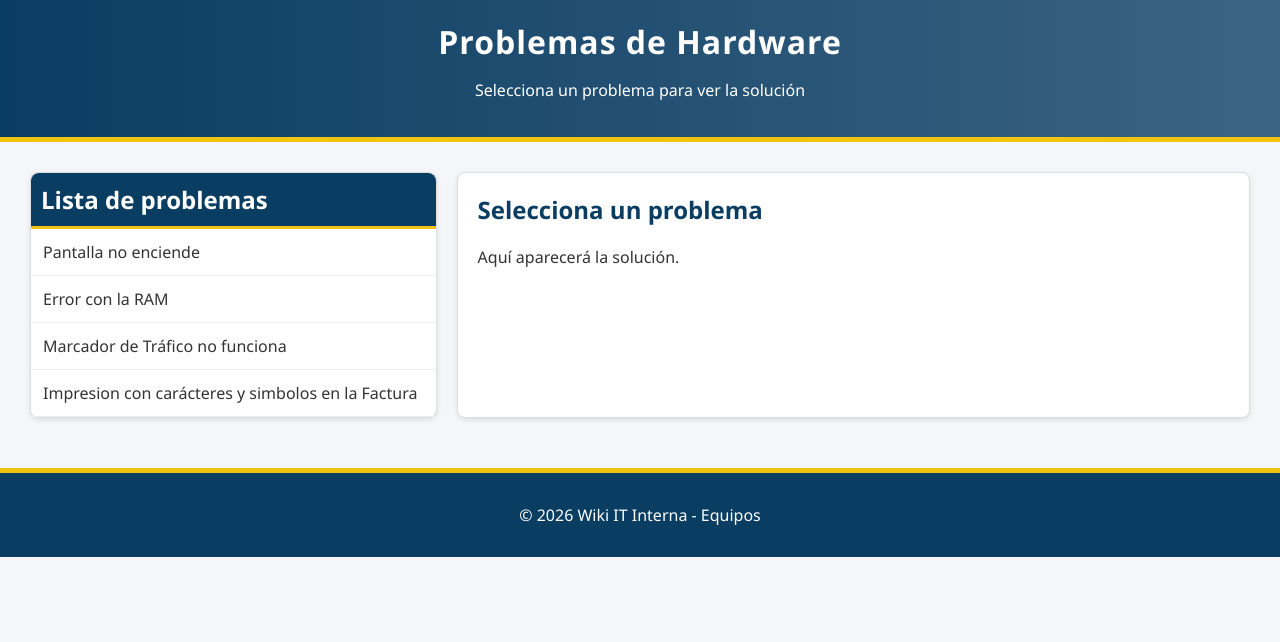
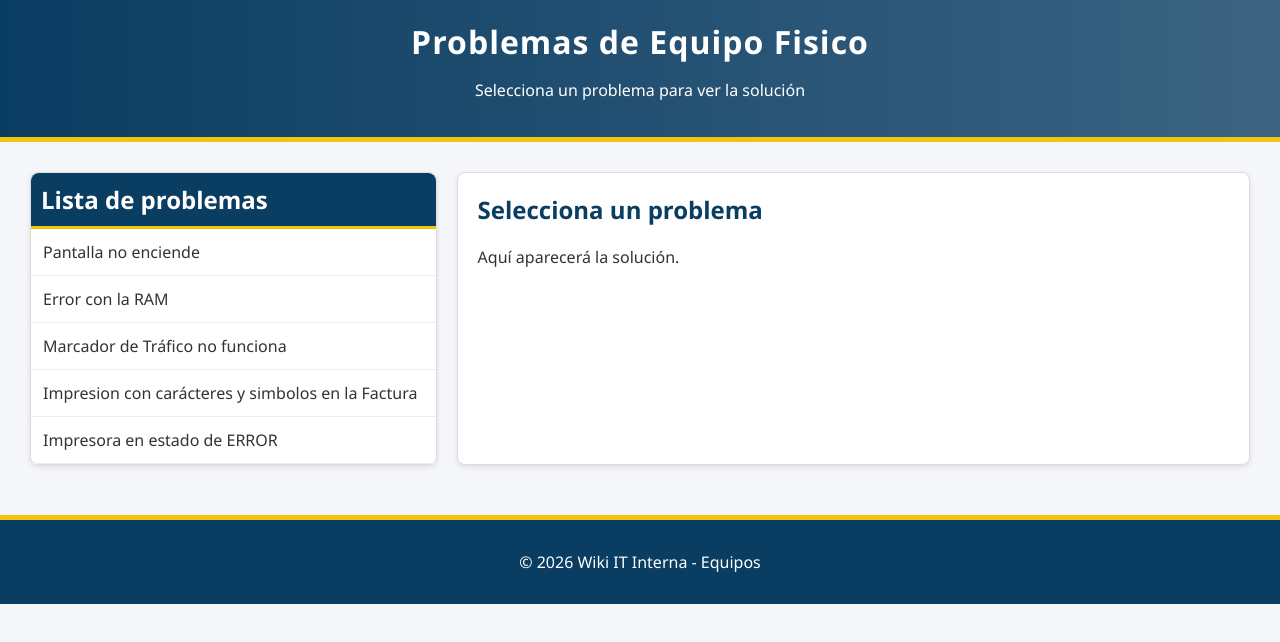
Before and after one commit to samuelprzpp/Wiki_IT_Topaz, a plain HTML site: page EQUIPOS/equipos.html in a window 1280 px wide. Drawn offline with Linux system fonts and the light colour scheme.

Commit message:
Julio23,2026
Julio23,2026

```diff
--- a/EQUIPOS/equipos.html
+++ b/EQUIPOS/equipos.html
@@ -81,7 +81,7 @@
 </head>
 <body>
   <header>
-    <h1>Problemas de Hardware</h1>
+    <h1>Problemas de Equipo Fisico</h1>
     <p>Selecciona un problema para ver la solución</p>
   </header>
 
@@ -93,6 +93,7 @@
       <div class="item" onclick="mostrarSolucion('ram')">Error con la RAM</div>
       <div class="item" onclick="mostrarSolucion('inyector')">Marcador de Tráfico no funciona</div>
       <div class="item" onclick="mostrarSolucion('imp')">Impresion con carácteres y simbolos en la Factura</div>
+      <div class="item" onclick="mostrarSolucion('imp2')">Impresora en estado de ERROR</div>
     </div>
 
     <!-- Panel de solución -->
@@ -133,6 +134,12 @@
           <p><strong>Solución:</strong>Revisar el driver que el equipo esta usando, borrar completamente el impresora, reiniciar el servicio de cola de impresion y reinstalar</p>
           <img src="imagenes/caracteres.jpeg" >
         `;
+      } else if (problema === "imp2") {
+        panel.innerHTML = `
+          <h2>Impresora en estado de Error</h2>
+          <p><strong>Solución:</strong></p>
+          <img src="imagenes/printers.png" >
+        `;
       }
     }
   </script>
```
Also changed, not shown: OFICINA/oficina.html (+1 -1 lines), SOFTWARE/software.html (+1 -1 lines), TIENDAS/tiendas.html (+7 -0 lines), EQUIPOS/imagenes/printers.png (added), TIENDAS/imagenes/footer.png (added).
